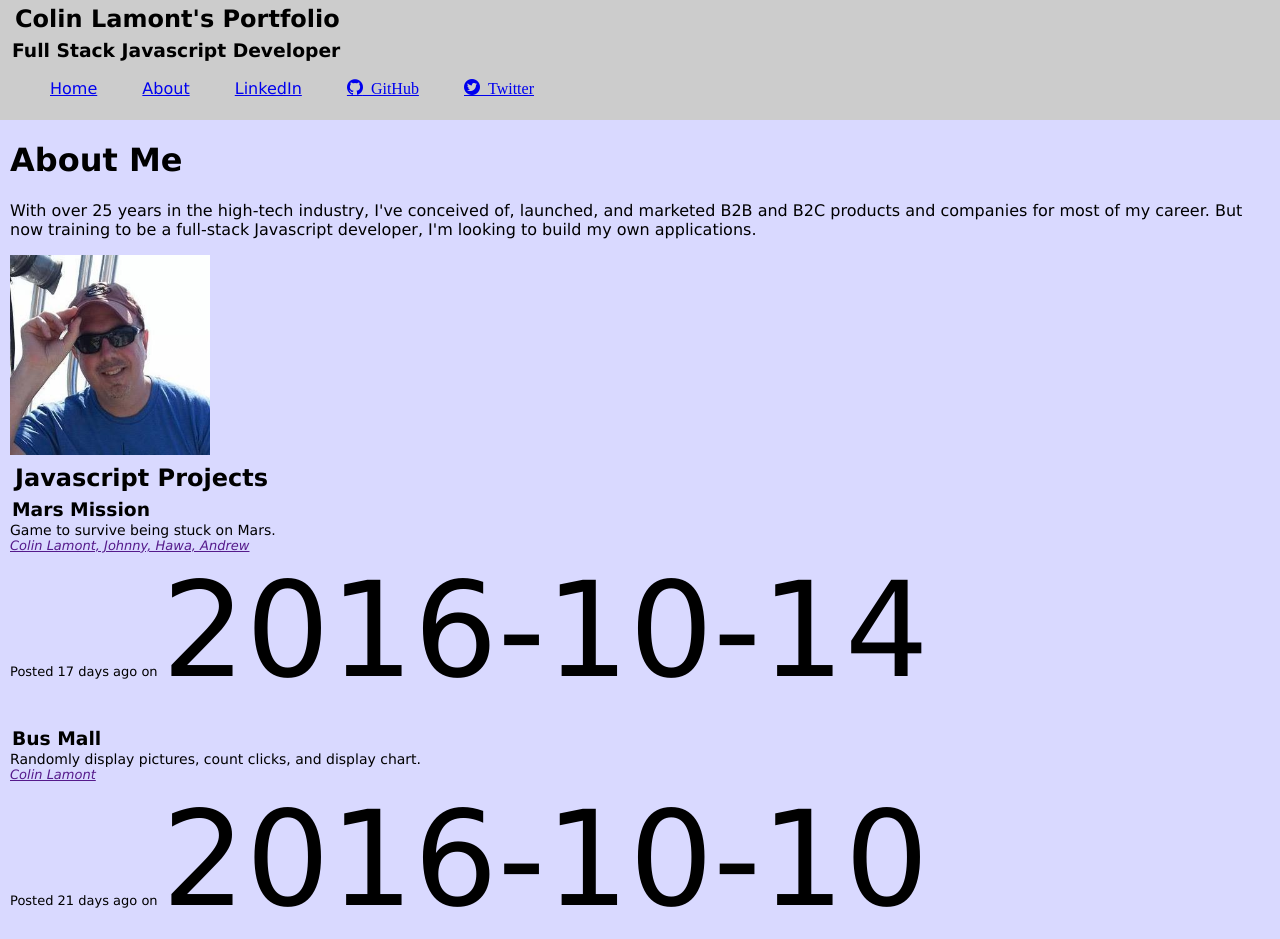
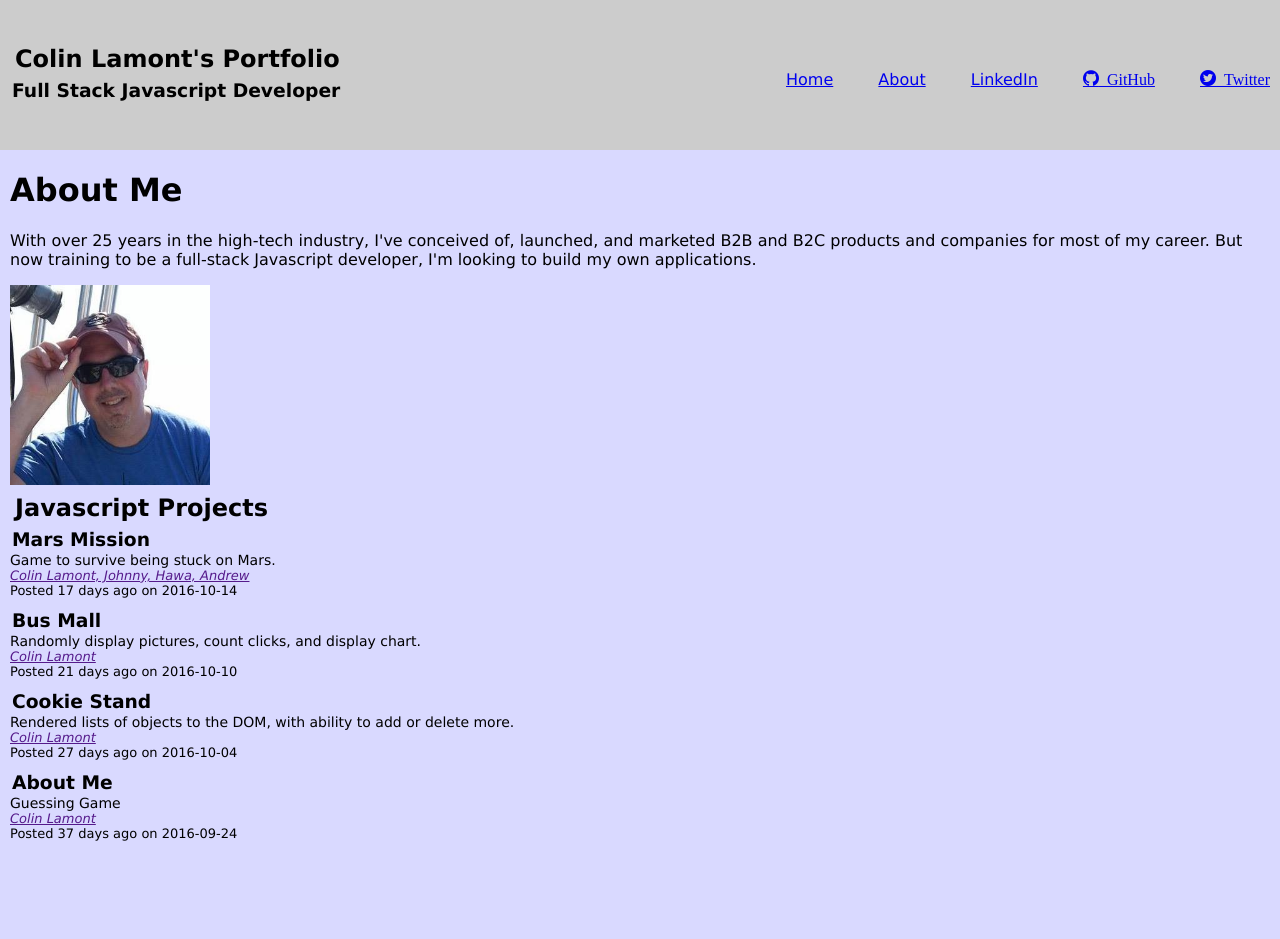
Before and after one commit to chamberi/portfolio, a plain HTML site: page index.html in a window 1280 px wide. Shown: the top 939 px of the page. After the commit the page ends 851 px from the top, so only its background shows below. Drawn offline with nearby package versions, Linux system fonts and the light colour scheme; files whose address does not match are found by name.

Commit message:
fixed my header section to have the background color also include the expanded hamburger menu items

```diff
--- a/index.html
+++ b/index.html
@@ -10,16 +10,16 @@
     <link rel="stylesheet" href="styles/layout.css">
     <link rel="stylesheet" href="styles/modules.css">
     <script id="project-template" type="x-handlebars-template">
-      <article data-category="{{category}}">
+      <article class="project-article" data-category="{{category}}">
         <h3 class="title">{{title}}</h3>
           <p class="abstract">{{abstract}}</p>
           <address><a href="{{reporUrl}}">{{coders}}</a></address>
-          <p class="timeCalc"> {{publishStatus}} <time pubdate datetime="">{{dateStamp}}</time></p><br>
+          <p class="timeCalc"> {{publishStatus}} <time pubdate datetime="">{{dateStamp}}</time></p>
       </article>
     </script>
   </head>
   <body>
-    <header>
+    <header class="head-color">
       <section>
         <h2>Colin Lamont's Portfolio</h1>
         <h3>Full Stack Javascript Developer</h2>
--- a/styles/base.css
+++ b/styles/base.css
@@ -17,8 +17,12 @@ body {
 
 header {
   background-color: #CCCCCC;
-  height: 120px;
   padding: 0 10px;
+  height: 150px;
+}
+
+nav {
+  float: right;
 }
 
 main {
--- a/styles/modules.css
+++ b/styles/modules.css
@@ -4,6 +4,15 @@
   margin:5px;
   font-size: 40px;
   display: inline-block;
+}
+
+header section, header nav {
+  display: inline-block;
+
+}
+
+header section {
+  margin-top: 40px;
 }
 
 .main-nav:hover ul {
@@ -15,19 +24,26 @@
   padding: 0;
   list-style: none;
   clear: both;
+  /*float: right;*/
+}
+
+.head-color {
+  background-color: #CCCCCC;
 }
 
 time {
-  font-size: 132px;
+  font-size: 13px;
 }
 
 @media screen and (min-width: 760px){
   .icon-menu {
     display: none;
+
   }
   .main-nav ul {
-    display:unset;
-    float:left;
+    display:block;
+    float:right;
+    margin-top: 70px;
   }
 
   .main-nav li {
@@ -35,3 +51,7 @@ time {
     margin-left: 40px;
   }
 }
+
+.project-article {
+  margin-bottom: 10px;
+}
```
